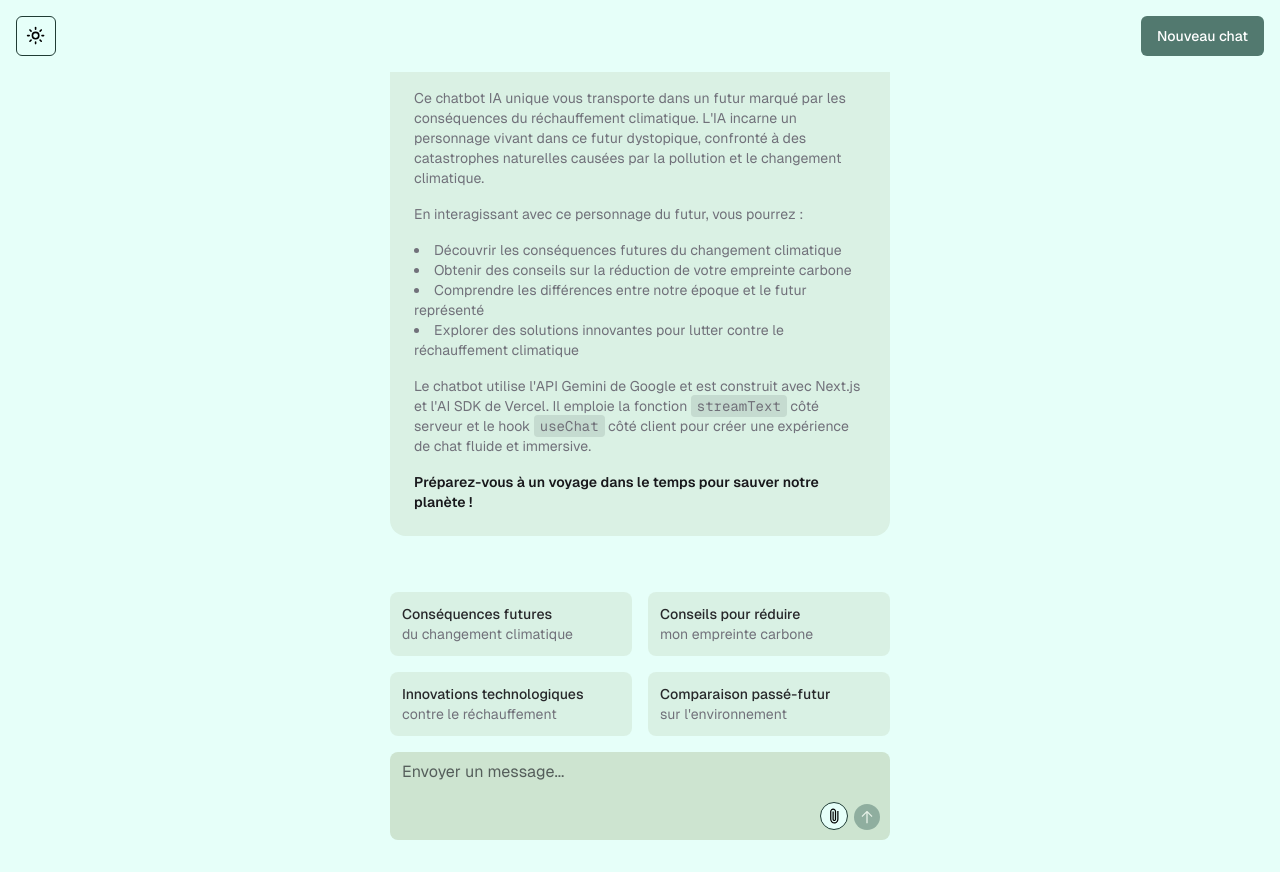
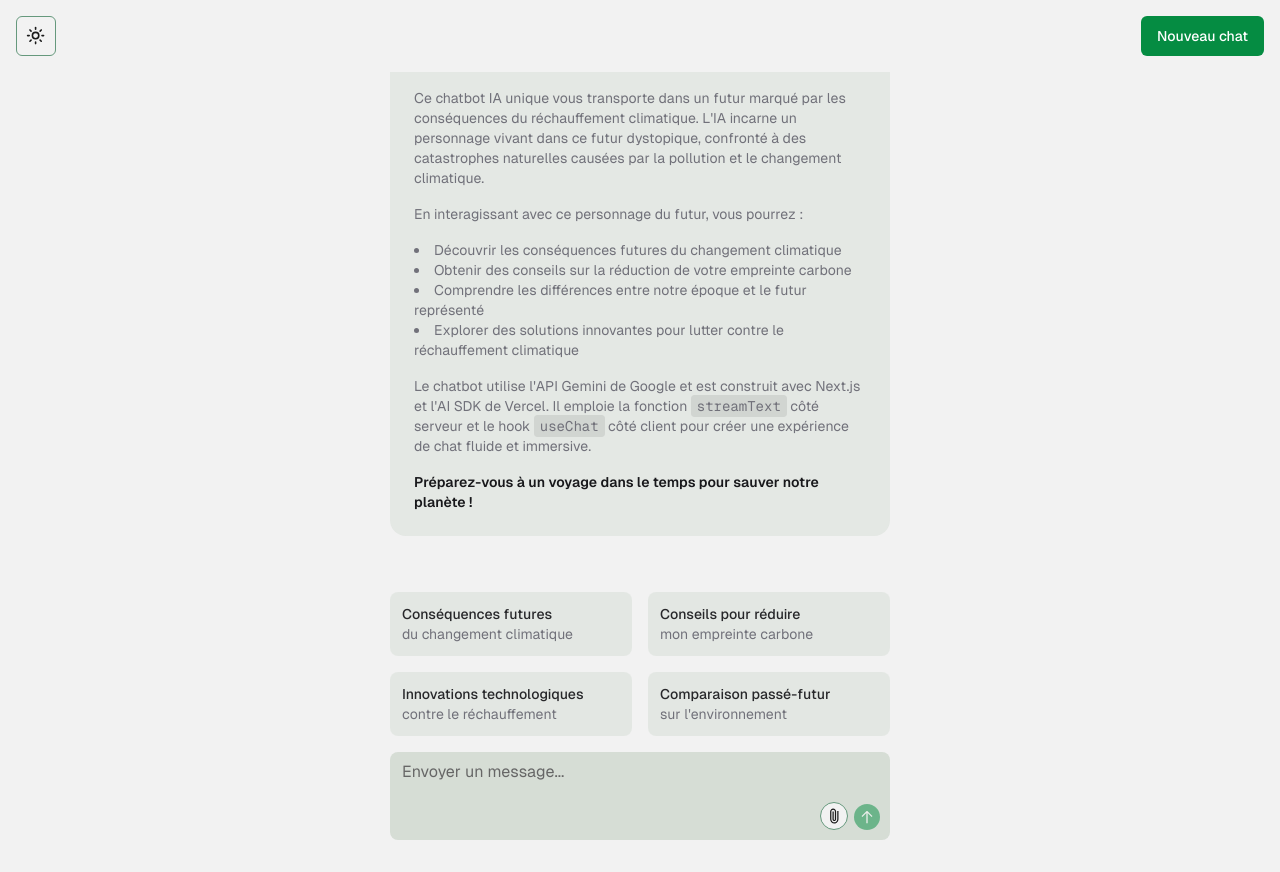
Before and after one commit to felschrr/projet-rhizome, a Next.js app: page / in a window 1280 px wide. Built offline with nearby package versions, Linux system fonts and the light colour scheme.

Commit message:
style: new theme

```diff
--- a/app/globals.css
+++ b/app/globals.css
@@ -23,50 +23,49 @@
 }
 
 :root  {
-    --background: 165 100% 95%;
-    --foreground: 165 5% 0%;
-    --card: 165 50% 90%;
-    --card-foreground: 165 5% 10%;
-    --popover: 165 100% 95%;
-    --popover-foreground: 165 100% 0%;
-    --primary: 165 19.2% 39.8%;
+    --background: 147 0% 95%;
+    --foreground: 147 0% 10%;
+    --card: 147 0% 90%;
+    --card-foreground: 147 0% 15%;
+    --popover: 147 0% 95%;
+    --popover-foreground: 147 95% 10%;
+    --primary: 147 93.1% 28.4%;
     --primary-foreground: 0 0% 100%;
-    --secondary: 165 30% 70%;
+    --secondary: 147 10% 82%;
     --secondary-foreground: 0 0% 0%;
-    --muted: 127 30% 85%;
-    --muted-foreground: 165 5% 35%;
-    --accent: 127 30% 80%;
-    --accent-foreground: 165 5% 10%;
-    --destructive: 0 100% 30%;
-    --destructive-foreground: 165 5% 90%;
-    --border: 165 30% 50%;
-    --input: 165 30% 18%;
-    --ring: 165 19.2% 39.8%;
+    --muted: 109 10% 85%;
+    --muted-foreground: 147 0% 40%;
+    --accent: 109 10% 82%;
+    --accent-foreground: 147 0% 15%;
+    --destructive: 0 50% 50%;
+    --destructive-foreground: 147 0% 90%;
+    --border: 147 20% 82%;
+    --input: 147 20% 50%;
+    --ring: 147 93.1% 28.4%;
     --radius: 0.5rem;
   }
   .dark  {
-    --background: 165 50% 5%;
-    --foreground: 165 5% 90%;
-    --card: 165 50% 0%;
-    --card-foreground: 165 5% 90%;
-    --popover: 165 50% 5%;
-    --popover-foreground: 165 5% 90%;
-    --primary: 165 19.2% 39.8%;
+    --background: 147 10% 10%;
+    --foreground: 147 0% 90%;
+    --card: 147 0% 10%;
+    --card-foreground: 147 0% 90%;
+    --popover: 147 10% 5%;
+    --popover-foreground: 147 0% 90%;
+    --primary: 147 93.1% 28.4%;
     --primary-foreground: 0 0% 100%;
-    --secondary: 165 30% 10%;
+    --secondary: 147 10% 20%;
     --secondary-foreground: 0 0% 100%;
-    --muted: 127 30% 15%;
-    --muted-foreground: 165 5% 60%;
-    --accent: 127 30% 15%;
-    --accent-foreground: 165 5% 90%;
-    --destructive: 0 100% 30%;
-    --destructive-foreground: 165 5% 90%;
-    --border: 165 30% 18%;
-    --input: 165 30% 18%;
-    --ring: 165 19.2% 39.8%;
+    --muted: 109 10% 25%;
+    --muted-foreground: 147 0% 65%;
+    --accent: 109 10% 25%;
+    --accent-foreground: 147 0% 90%;
+    --destructive: 0 50% 50%;
+    --destructive-foreground: 147 0% 90%;
+    --border: 147 20% 50%;
+    --input: 147 20% 50%;
+    --ring: 147 93.1% 28.4%;
     --radius: 0.5rem;
   }
-
 
 @layer base {
     * {
```
